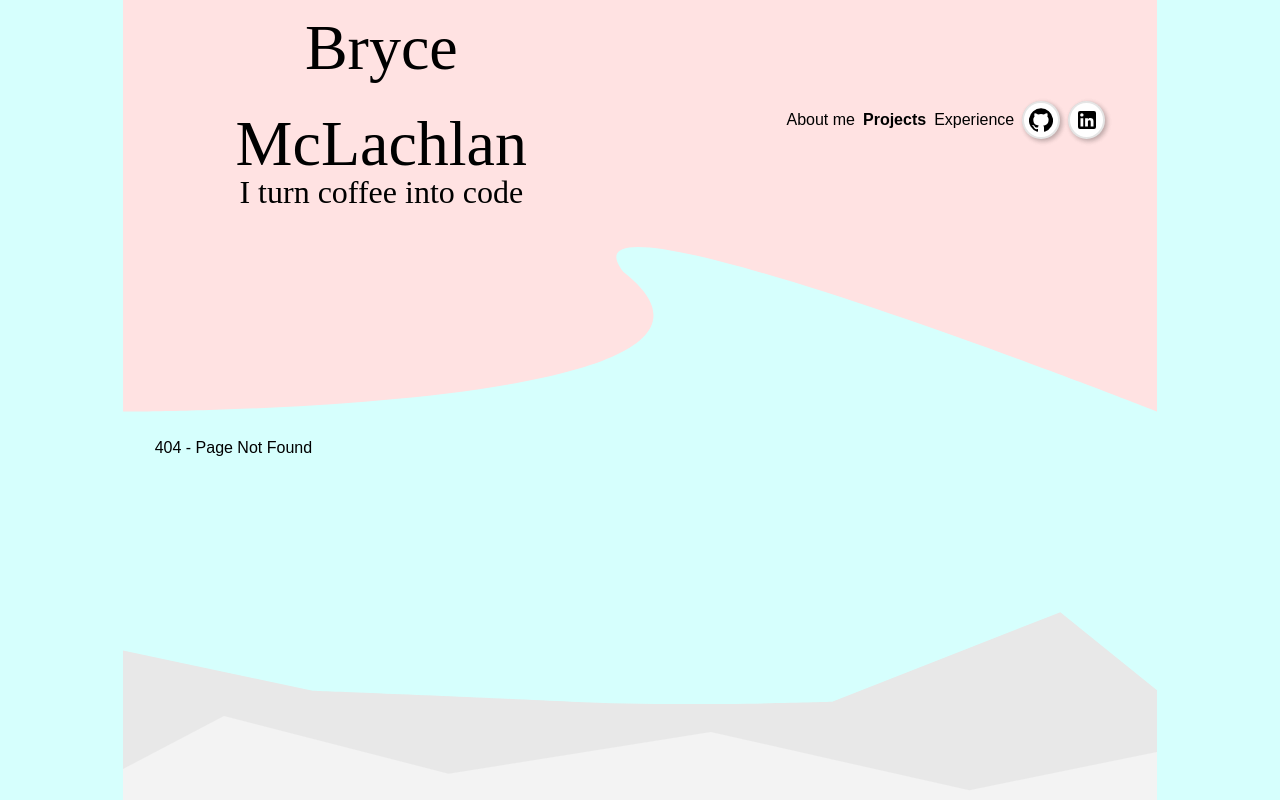
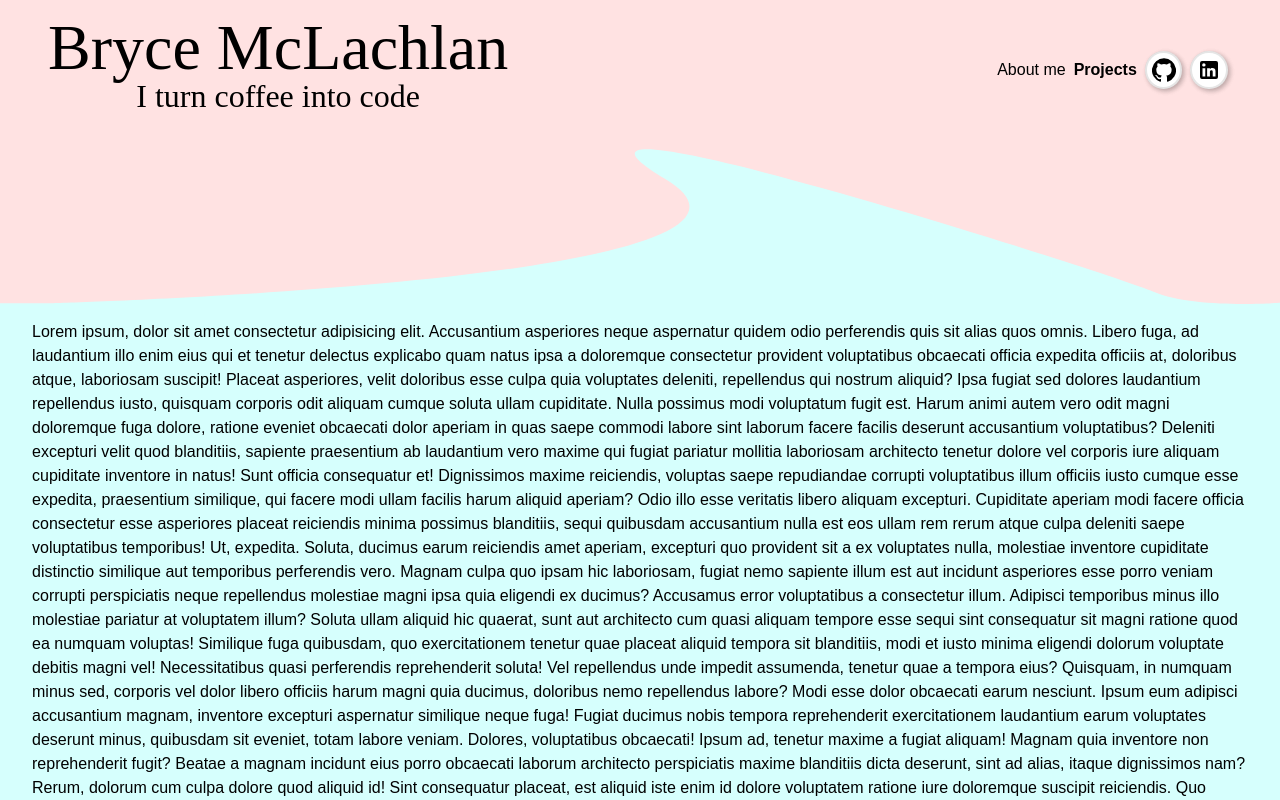
Before and after one commit to brycemcl/portfolio, a Next.js app: page /projects in a window 1280 px wide. Before the commit this address had no page. Built offline with nearby package versions, Linux system fonts and the light colour scheme.

Commit message:
wired up projects page

```diff
--- a/pages/_app.tsx
+++ b/pages/_app.tsx
@@ -7,6 +7,8 @@
   return (
     <>
       <Head>
+        <title>Change me</title>
+        <meta name='description' content='' />
         <link rel='icon' href='/favicon.ico' />
       </Head>
       <div className={`flex flex-col`} style={{ height: '100%' }}>
--- /dev/null
+++ b/pages/about.tsx
@@ -0,0 +1,7 @@
+import About from '../scr/pages/About'
+const page = () => {
+  return (
+      <About />
+  )
+}
+export default page
--- a/pages/index.tsx
+++ b/pages/index.tsx
@@ -1,14 +1,5 @@
-import Head from 'next/head'
-import About from '../scr/pages/About'
+import Projects from '../scr/pages/Projects'
 const page = () => {
-  return (
-    <>
-      <Head>
-        <title>Change me</title>
-        <meta name='description' content='' />
-      </Head>
-      <About />
-    </>
-  )
+  return <Projects />
 }
 export default page
--- /dev/null
+++ b/pages/projects.tsx
@@ -0,0 +1,7 @@
+import About from '../scr/pages/About'
+const page = () => {
+  return (
+      <About />
+  )
+}
+export default page
--- a/scr/atoms/Header/Header.module.css
+++ b/scr/atoms/Header/Header.module.css
@@ -1,9 +1,11 @@
 .header {
-  height: auto;
   background-color: var(--color-primary-header);
 }
 .panel {
-  height: auto;
+  height: min(30vh, 10rem);
+  width: min(100vw, 217vh);
+  /* transform: translateY(-5vh);*/
+  z-index: 0;
 }
 
 .a {
--- a/scr/atoms/Header/Header.tsx
+++ b/scr/atoms/Header/Header.tsx
@@ -31,10 +31,9 @@
           </div>
         </div>
         <ul
-          className={`flex flex-row md:justify-end justify-center px-2 md:px-12 flex-1 items-center ${styles.ul}`}>
+          className={`flex flex-row md:justify-end justify-center items-center px-2 md:px-12 pb-1 flex-1 ${styles.ul}`}>
           <NavItem href='/' text='About me' />
           <NavItem href='/projects' text='Projects' />
-          <NavItem href='/experience' text='Experience' />
           <Icons
             icon={<GitHubIcon />}
             href='https://github.com/brycemcl'
@@ -47,16 +46,25 @@
           />
         </ul>
       </div>
+      {/* <div className={`flex justify-center`}> */}
+      <div className={`flex`}>
+        <div className={`flex-1 ${styles.header} `}></div>
+        <div className={`${styles.panel}`}>
           <svg
             className={`${styles.panel}`}
-        viewBox='0 160 1440 250'
+            preserveAspectRatio='none'
+            viewBox='0 0 1440 205'
             fill='none'
             xmlns='http://www.w3.org/2000/svg'>
             <path
-          d='M0 -3H1440V399C1440 399 585.5 63 696.5 204.5C945.5 399 0 399 0 399V-3Z'
+              d='M0 -195H1440V203.404C1440 203.404 1343.5 212.06 1297 189.057C1250.5 166.053 554.524 -86.984 748 44.5354C941.476 176.055 57.5 204.059 57.5 204.059H0V-195Z'
               fill='#FFE2E2'
             />
           </svg>
+        </div>
+        <div className={`flex-1 ${styles.header}`}></div>
+      </div>
+      {/* </div> */}
     </div>
   )
 }
--- /dev/null
+++ b/scr/pages/Projects/Projects.tsx
@@ -0,0 +1,10 @@
+import styles from './Projects.module.css'
+const component = ({}) => {
+  return (
+    <>
+
+    </>
+  )
+}
+
+export default component
--- /dev/null
+++ b/scr/pages/Projects/index.tsx
@@ -0,0 +1,2 @@
+import index from './Projects';
+export default index
```
Also changed, not shown: scr/pages/Projects/Projects.module.css (added), 2 other files (tests, documents, lock files or other folders). Lines whose indentation alone changed are shown as unchanged.
